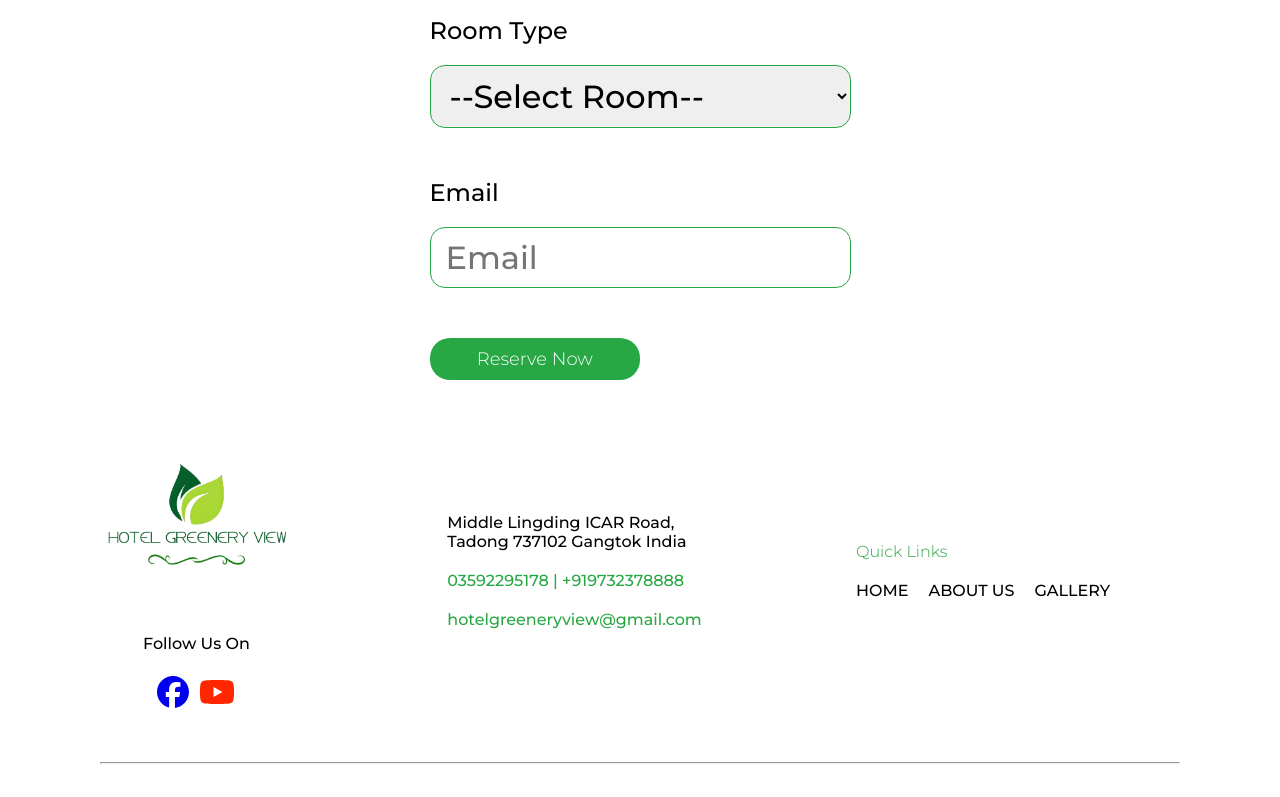
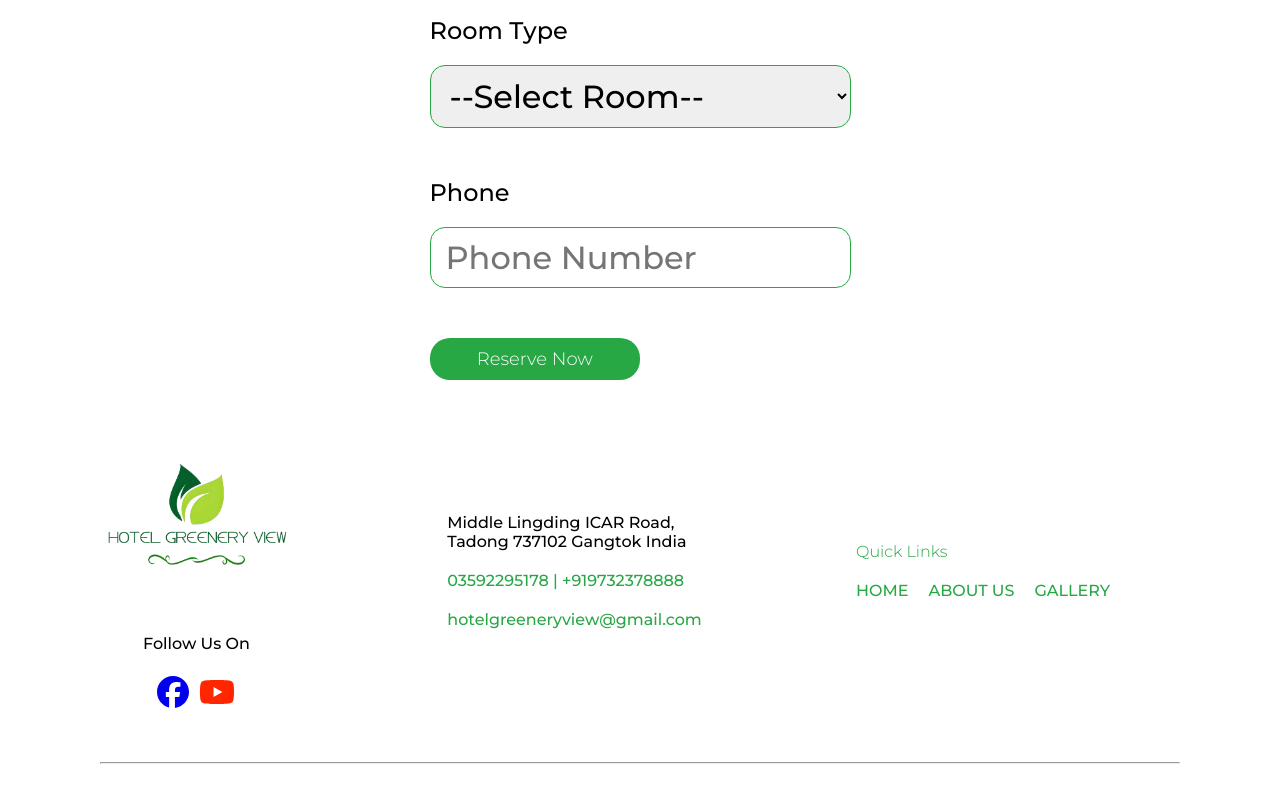
Before and after one commit to Iamsailesh/hotelgreenery, a React (Vite) app in the folder frontend/hotel_green_view/: page /reserve in a window 1280 px wide. Shown: the part 689-1486 px from the top of the page. Built offline with nearby package versions, Linux system fonts and the light colour scheme.

Commit message:
email to phone change and small changes made

```diff
--- a/frontend/hotel_green_view/src/App.scss
+++ b/frontend/hotel_green_view/src/App.scss
@@ -8,13 +8,9 @@
         color: inherit;
     }
     .link:hover{
-        color: black;
+        color: #000;
     }
     .linked{
         color: #28a745;
     }
-    .active-link{
-        color: aliceblue;
-        background-color: #90EE90;
-    }
 }
--- a/frontend/hotel_green_view/src/components/Footer/Footer.jsx
+++ b/frontend/hotel_green_view/src/components/Footer/Footer.jsx
@@ -32,8 +32,8 @@ const Footer = () => {
                 </div>
                 <div className="links">
                   <Link to='/' className='link'>HOME</Link>
-                  <Link to='/' className='link'>ABOUT US</Link>
-                  <Link to='/' className='link'>GALLERY</Link>
+                  <Link to='/about' className='link'>ABOUT US</Link>
+                  <Link to='/gallery' className='link'>GALLERY</Link>
                 </div>
               </div>
             </div>
--- a/frontend/hotel_green_view/src/components/Footer/Footer.scss
+++ b/frontend/hotel_green_view/src/components/Footer/Footer.scss
@@ -52,6 +52,7 @@
                     display: flex;
                     gap: 20px;
                     flex-wrap: wrap;
+                    color: #28a745;
                 }
             }
         }
--- a/frontend/hotel_green_view/src/components/Navbar/Navbar.jsx
+++ b/frontend/hotel_green_view/src/components/Navbar/Navbar.jsx
@@ -12,7 +12,7 @@ const Navbar = () => {
           </div>
         </div>
         <div className="right">
-          <NavLink to='/' exact activeClassName='active-link' className='link'>
+          <NavLink to='/' activeClassName='active-link' className='link'>
             HOME
           </NavLink>
           <NavLink to='/about' activeClassName='active-link' className='link'>
--- a/frontend/hotel_green_view/src/components/Navbar/Navbar.scss
+++ b/frontend/hotel_green_view/src/components/Navbar/Navbar.scss
@@ -28,6 +28,7 @@
             }
             button:hover{
                 background-color: #000;
+                color: aliceblue;
             }
         }
     }
--- a/frontend/hotel_green_view/src/pages/Home/Home.jsx
+++ b/frontend/hotel_green_view/src/pages/Home/Home.jsx
@@ -17,7 +17,7 @@ const Home = () => {
     check_in: '',
     check_out: '',
     room_type: '', // You might want to add this field
-    email: '',
+    phone: '',
   });
 
   const handleReservation = async(e) => {
@@ -86,8 +86,8 @@ const Home = () => {
             </select>
           </span>
           <span>
-            <label>Email</label>
-            <input type='text' name='email' placeholder='Email' onChange={handleChange}/>
+            <label>Phone</label>
+            <input type='text' name='phone' placeholder='Phone Number' onChange={handleChange}/>
           </span>
           <span>
             <label>Search</label>
@@ -154,7 +154,6 @@ const Home = () => {
       <div className="testimonials">
         <div className="cmpTitle test">
           <h1>What Guest are Saying</h1>
-          <p>A wide range of amenities for the visitors and guests to enjoy and relax</p>
         </div>
         <div className="logo">
           <img src='google.png' />
--- a/frontend/hotel_green_view/src/pages/Home/Home.scss
+++ b/frontend/hotel_green_view/src/pages/Home/Home.scss
@@ -116,7 +116,7 @@
             .left{
                 img{
                     width: 600px;
-                    height: 500px;
+                    height: 600px;
                     border-radius: 20px;
                 }
             }
--- a/frontend/hotel_green_view/src/pages/Reserve/Reserve.jsx
+++ b/frontend/hotel_green_view/src/pages/Reserve/Reserve.jsx
@@ -7,7 +7,7 @@ const Reserve = () => {
         check_in: '',
         check_out: '',
         room_type: '', // You might want to add this field
-        email: '',
+        phone: '',
     });
 
     const handleReservation = async(e) => {
@@ -47,8 +47,8 @@ const Reserve = () => {
                 </select>
             </span>
             <span>
-                <label>Email</label>
-                <input type='text' name='email' placeholder='Email' onChange={handleChange}/>
+                <label>Phone</label>
+                <input type='text' name='phone' placeholder='Phone Number' onChange={handleChange}/>
             </span>
             <span>
                 <button type='submit'>Reserve Now</button>
--- a/frontend/hotel_green_view/src/pages/Room/Room.jsx
+++ b/frontend/hotel_green_view/src/pages/Room/Room.jsx
@@ -15,7 +15,7 @@ const Room = () => {
         check_in: '',
         check_out: '',
         room_type: roomName, // You might want to add this field
-        email: '',
+        phone: '',
     });
 
     const handleReservation = async(e) => {
@@ -56,8 +56,8 @@ const Room = () => {
                             <input type='text' name="room_type" value = {roomName}/>
                         </span>
                         <span>
-                            <label>Email</label>
-                            <input type='text' name='email' placeholder='Email' onChange={handleChange}/>
+                            <label>Phone</label>
+                            <input type='text' name='phone' placeholder='Phone Number' onChange={handleChange}/>
                         </span>
                         <span>
                             <button type='submit'>Reserve Now</button>
```
